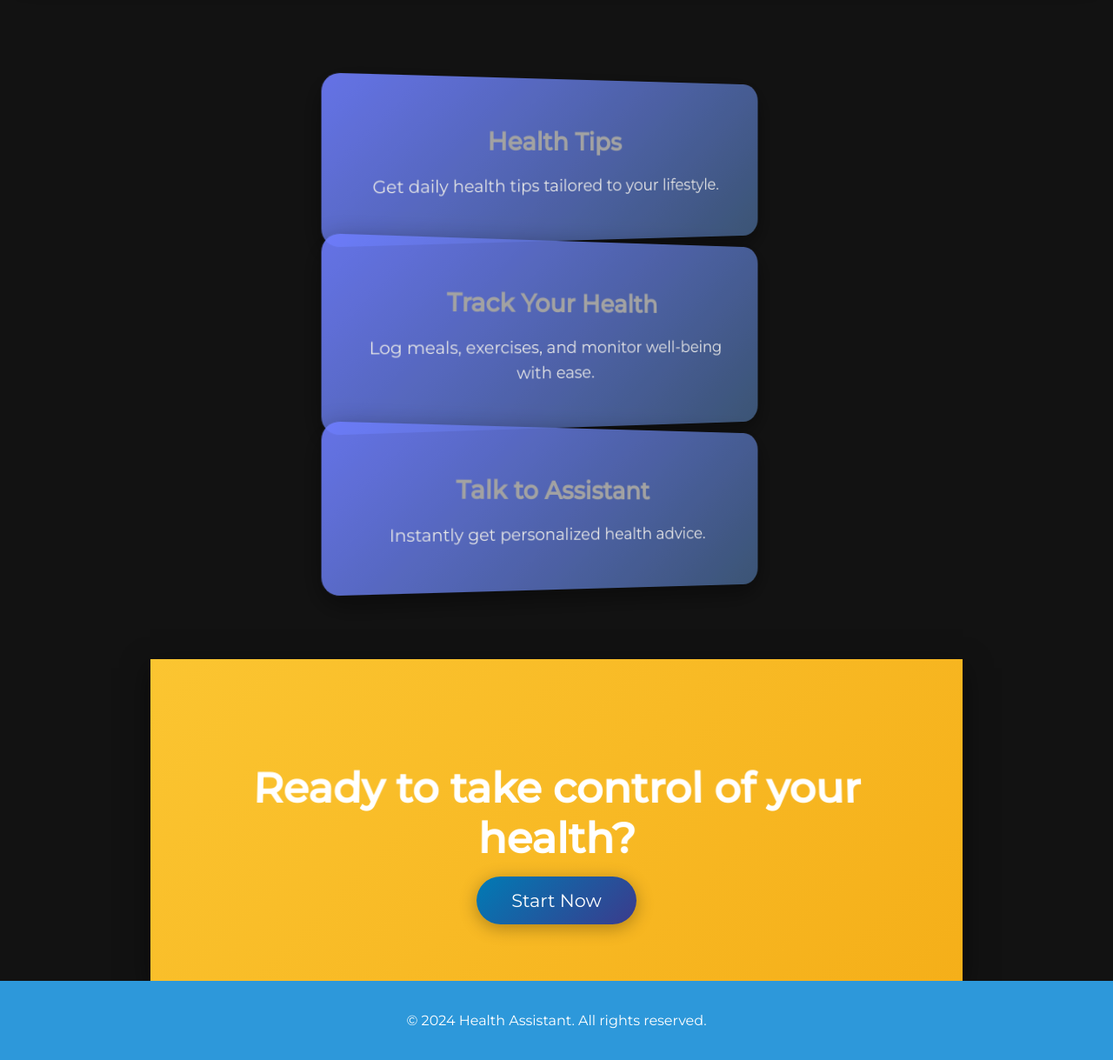
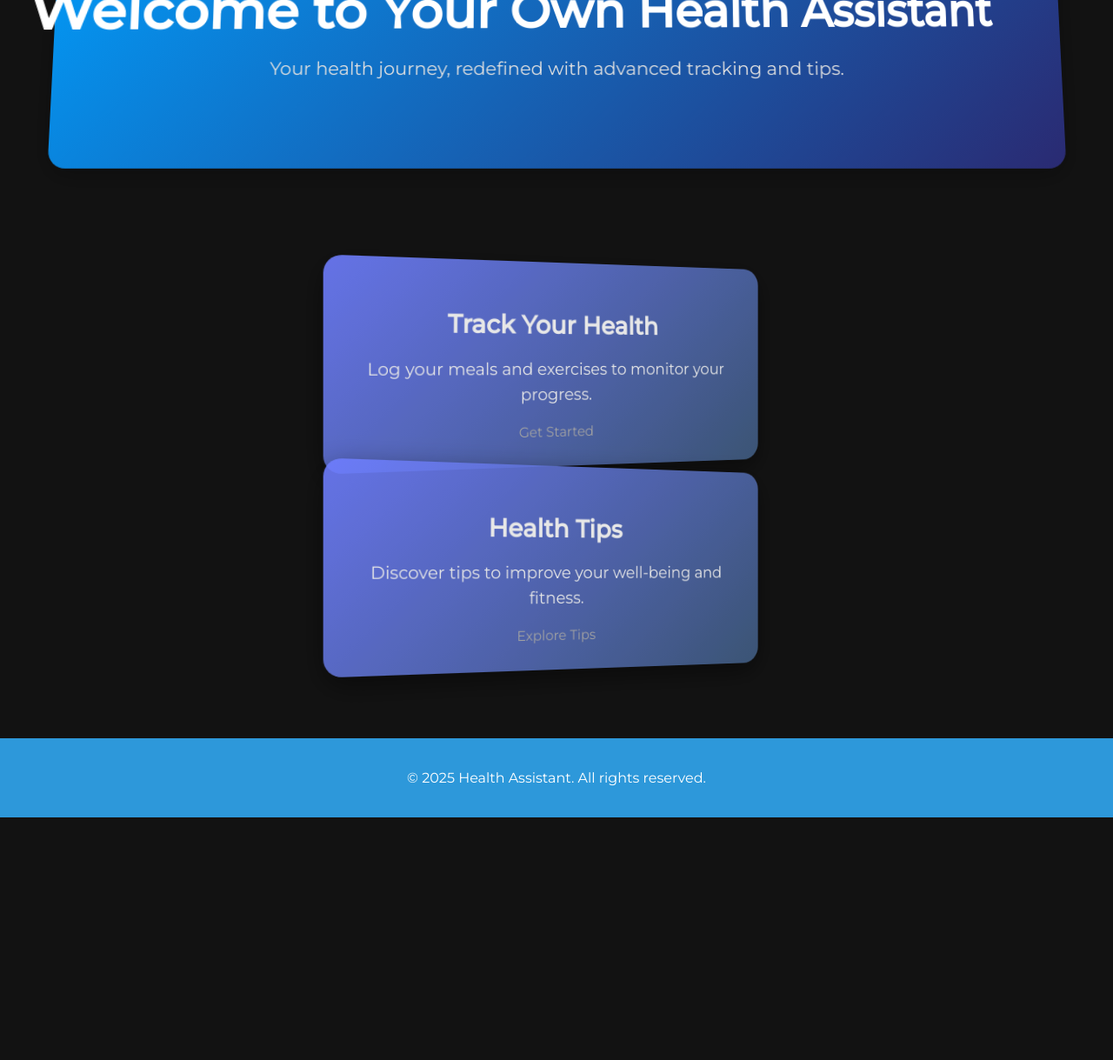
Before and after one commit to Nikhilesh-5/HealthAssisstant, a Flask app: page / in a window 1280 px wide. Shown: the whole page at 87% size. After the commit the page ends 940 px from the top, so only its background shows below. Run offline with Flask 3, Linux system fonts and the light colour scheme; some libraries are stand-ins or nearby versions.

Commit message:
Update index.html

```diff
--- a/templates/index.html
+++ b/templates/index.html
@@ -1,65 +1,39 @@
 <!DOCTYPE html>
 <html lang="en">
-<link rel="stylesheet" href="../static/css/style.css">
+    <link rel="stylesheet" href="../static/css/style.css">
 <link rel="stylesheet" href="../static/css/track_health.css">
 
 <head>
     <meta charset="UTF-8">
     <meta name="viewport" content="width=device-width, initial-scale=1.0">
-    <title>3D Health Assistant</title>
+    <title>Health Assistant</title>
     <link href="https://fonts.googleapis.com/css2?family=Montserrat:wght@400;500&family=Roboto:wght@400;700&display=swap" rel="stylesheet">
-
-    <!-- Use url_for for static files -->
-    <link rel="stylesheet" href="{{ url_for('static', filename='css/style.css') }}">
-    <link rel="stylesheet" href="{{ url_for('static', filename='css/track_health.css') }}">
 </head>
-
 <body>
-    <!-- Header -->
     <header>
-        <div class="container">
-            <h1>Welcome to Your Personal Health Assistant</h1>
-            <p>Get health advice, track activities, and stay fit with a personal assistant.</p>
-        </div>
+        <h1>Welcome to Your Own Health Assistant</h1>
+        <p>Your health journey, redefined with advanced tracking and tips.</p>
     </header>
-
-    <!-- Features Section -->
     <section id="features">
         <div class="container">
             <div class="feature-card">
-                <h2><a href="{{ url_for('health_tips') }}">Health Tips</a></h2>
-                <p>Get daily health tips tailored to your lifestyle.</p>
+                <h2>Track Your Health</h2>
+                <p>Log your meals and exercises to monitor your progress.</p>
+                <a class="btn" href="/track_health">Get Started</a>
             </div>
             <div class="feature-card">
-                <h2><a href="{{ url_for('track_health') }}">Track Your Health</a></h2>
-                <p>Log meals, exercises, and monitor well-being with ease.</p>
-            </div>
-            <div class="feature-card">
-                <h2><a href="{{ url_for('assistant') }}">Talk to Assistant</a></h2>
-                <p>Instantly get personalized health advice.</p>
+                <h2>Health Tips</h2>
+                <p>Discover tips to improve your well-being and fitness.</p>
+                <a class="btn" href="/health_tips">Explore Tips</a>
             </div>
         </div>
     </section>
-
-    <!-- Call to Action Section -->
-    <section id="cta">
-        <div class="container">
-            <h2>Ready to take control of your health?</h2>
-            <a href="{{ url_for('assistant') }}" class="btn">Start Now</a>
-        </div>
-    </section>
-
-    <!-- Footer -->
     <footer>
-        <p>&copy; 2024 Health Assistant. All rights reserved.</p>
+        <p>&copy; 2025 Health Assistant. All rights reserved.</p>
     </footer>
 
-    <!-- Chatbot (Floating) -->
-    <div id="chat-container"></div>
-
-    <!-- Botpress Chatbot Scripts -->
+    <!-- Chatbot Integration -->
     <script src="https://cdn.botpress.cloud/webchat/v2.2/inject.js"></script>
     <script src="https://files.bpcontent.cloud/2024/12/21/08/20241221082530-AEYMJJ86.js"></script>
 </body>
-
 </html>
```
